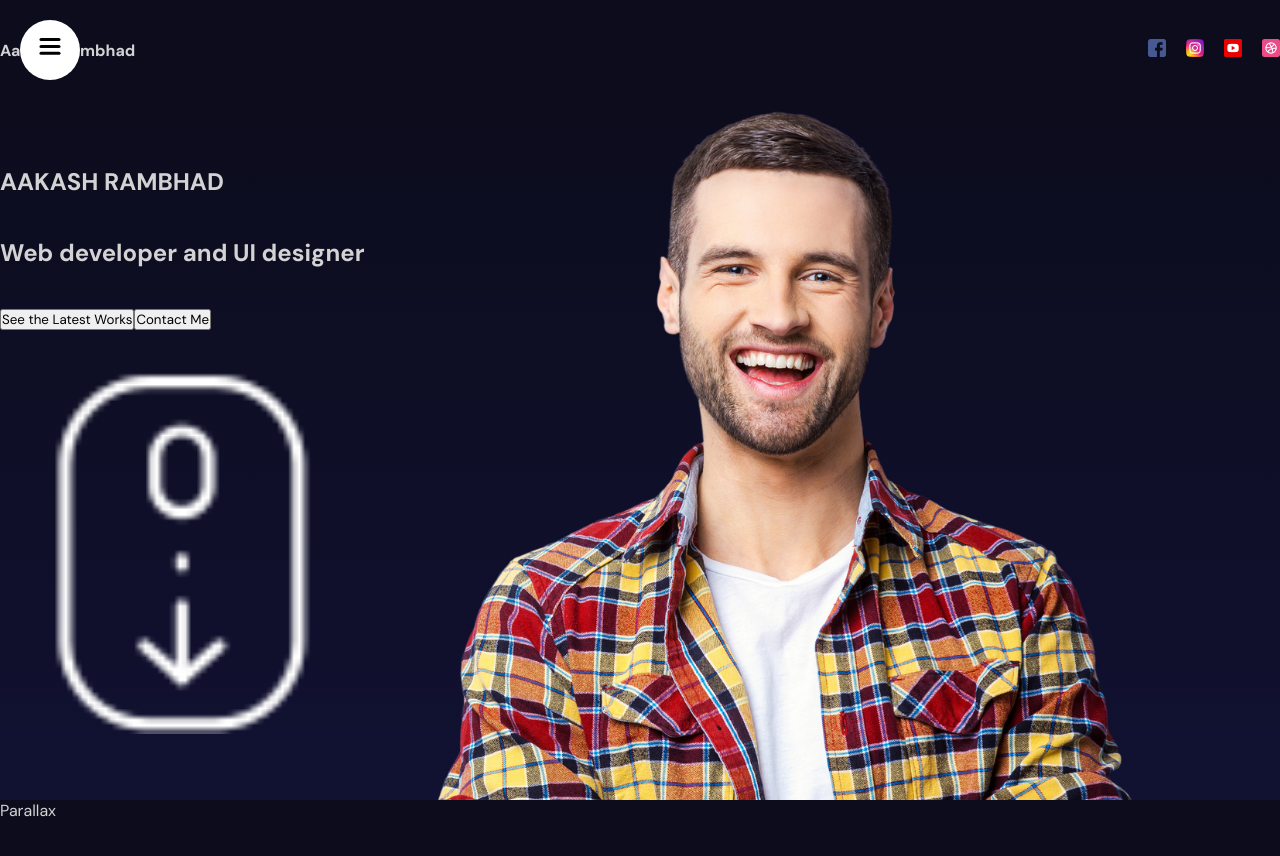
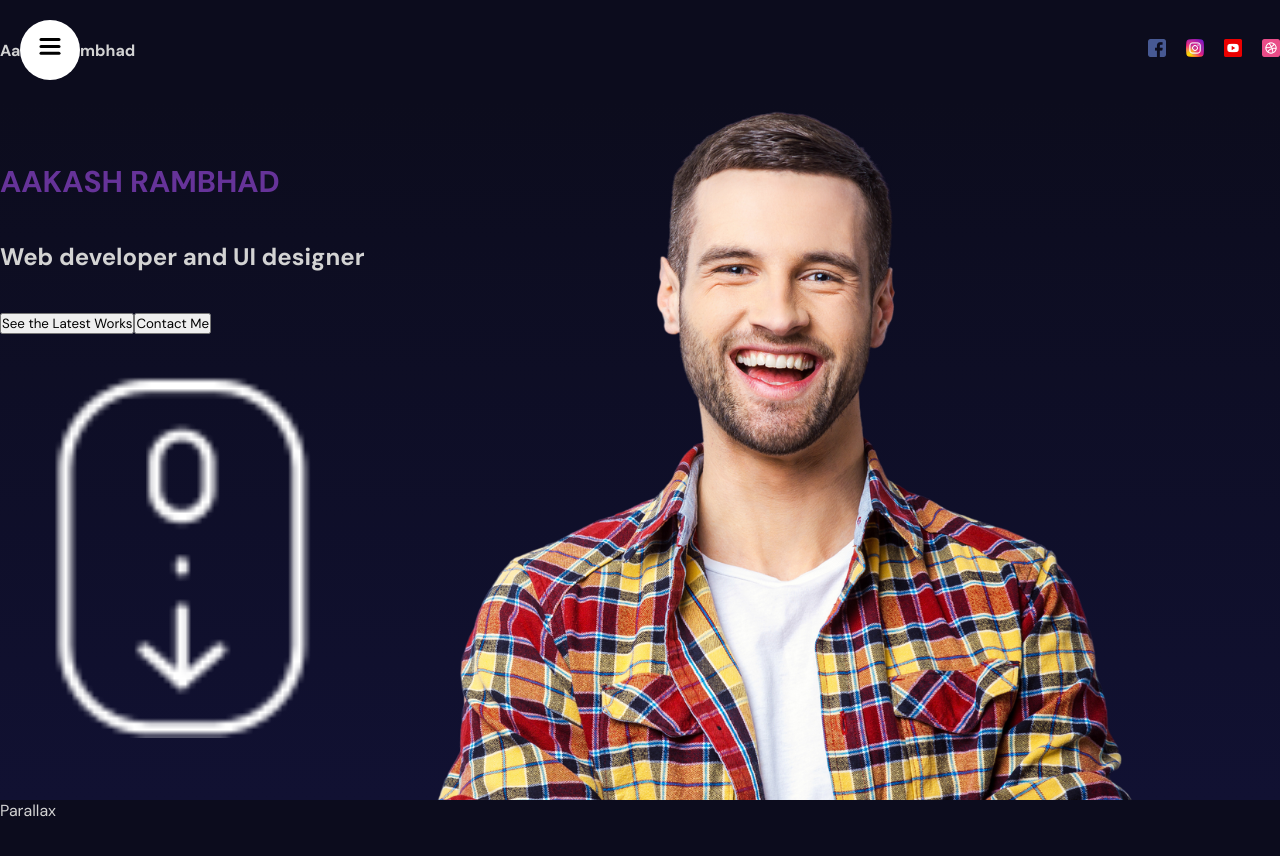
Before and after one commit to AakashRam70/3D-portfolio, a React (Vite) app: page / in a window 1280 px wide. Shown: the top 856 px of the page. Built offline with nearby package versions, Linux system fonts and the light colour scheme.

Commit message:
modifying hero.scss

```diff
--- a/src/components/hero/hero.scss
+++ b/src/components/hero/hero.scss
@@ -15,6 +15,11 @@
             flex-direction: column;
             justify-content: center;
             gap: 40px;
+
+            h2 {
+                font-size: 30px;
+                color: rebeccapurple;
+            }
         }
     }
 
--- a/src/components/sidebar/sidebar.scss
+++ b/src/components/sidebar/sidebar.scss
@@ -37,7 +37,8 @@
         border-radius: 50%;
         position: fixed;
         top: 25px;
-        left: 25px;
+        left
+        : 25px;
         background-color: transparent;
         border: none;
     }
```
